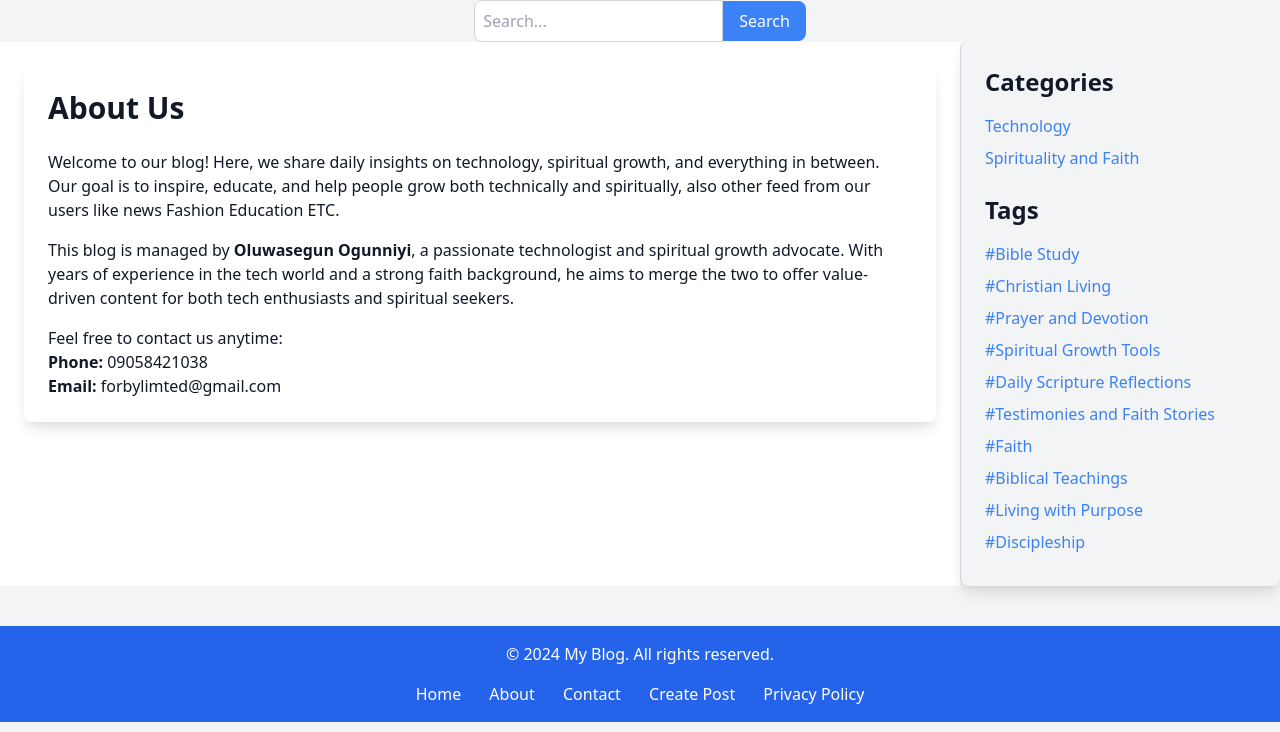
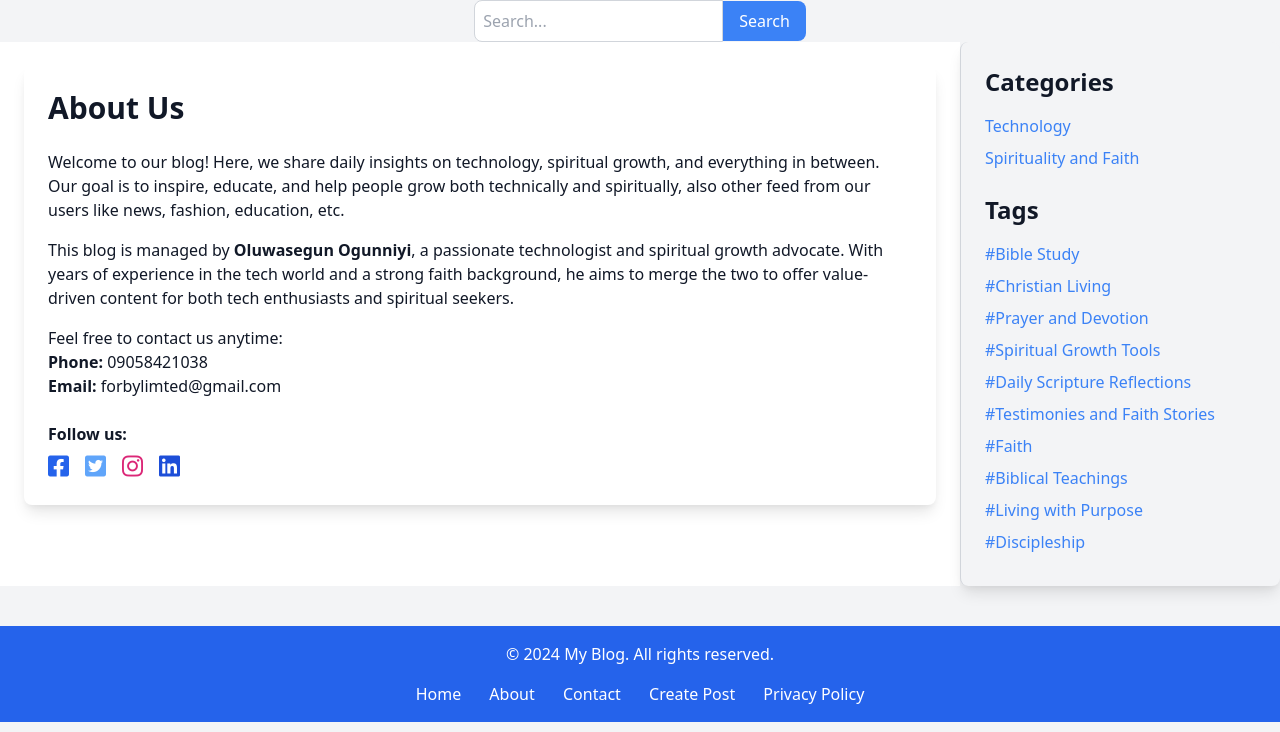
Before and after one commit to Oluwasegun02/SegzyBlog, a Django app: page /about/ in a window 1280 px wide. Shown: the part 68-800 px from the top of the page. Run offline with Django 4.2, Linux system fonts and the light colour scheme; data comes from the database, SQL or seed files in the repository; some libraries are stand-ins or nearby versions.

Commit message:
social media

```diff
--- a/blog/templates/blog/about.html
+++ b/blog/templates/blog/about.html
@@ -7,8 +7,8 @@
   <h1 class="text-3xl font-bold mb-6">About Us</h1>
   <p>Welcome to our blog! Here, we share daily insights on technology,
     spiritual growth, and everything in between. Our goal is to inspire,
-    educate, and help people grow both technically and spiritually, also other feed from our users like news Fashion
-    Education ETC.</p>
+    educate, and help people grow both technically and spiritually, also other feed from our users like news, fashion,
+    education, etc.</p>
   <p class="mt-4">
     This blog is managed by <strong>Oluwasegun Ogunniyi</strong>, a passionate technologist
     and spiritual growth advocate. With years of experience in the tech world and a
@@ -20,5 +20,24 @@
     <br><strong>Phone:</strong> 09058421038
     <br><strong>Email:</strong> forbylimted@gmail.com
   </p>
+
+  <!-- Social Media Links -->
+  <div class="mt-6">
+    <p class="font-semibold">Follow us:</p>
+    <div class="flex space-x-4 mt-2">
+      <a href="https://www.facebook.com/adebayooluwasegun.ogunniyi/" target="_blank" class="text-blue-600 hover:text-blue-800">
+        <i class="fab fa-facebook-square text-2xl"></i>
+      </a>
+      <a href="https://x.com/AdebayoOgunniy3" target="_blank" class="text-blue-400 hover:text-blue-600">
+        <i class="fab fa-twitter-square text-2xl"></i>
+      </a>
+      <a href="https://www.instagram.com/adebayoogunniyi8/" target="_blank" class="text-pink-600 hover:text-pink-800">
+        <i class="fab fa-instagram text-2xl"></i>
+      </a>
+      <a href="https://www.linkedin.com/in/oluwasegun-ogunniyi-286874234" target="_blank" class="text-blue-700 hover:text-blue-900">
+        <i class="fab fa-linkedin text-2xl"></i>
+      </a>
+    </div>
+  </div>
 </div>
 {% endblock %}
```
